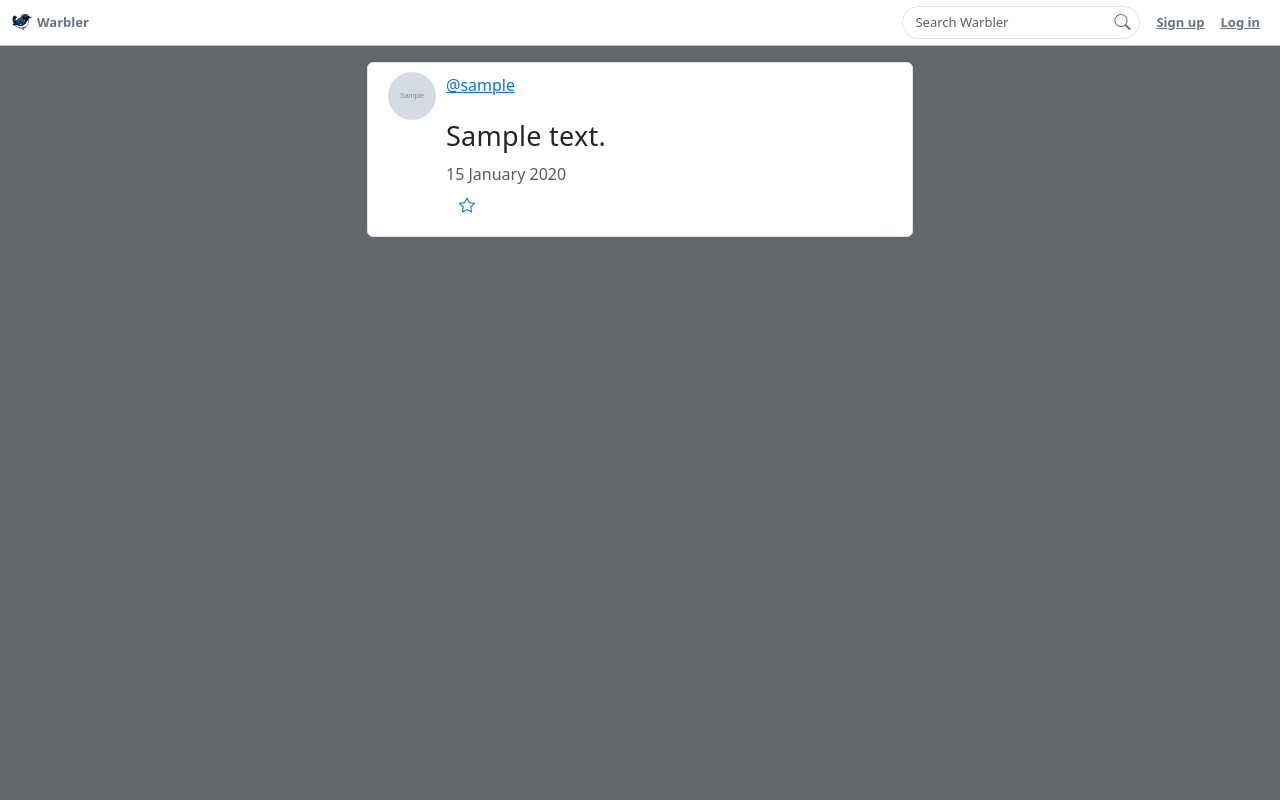
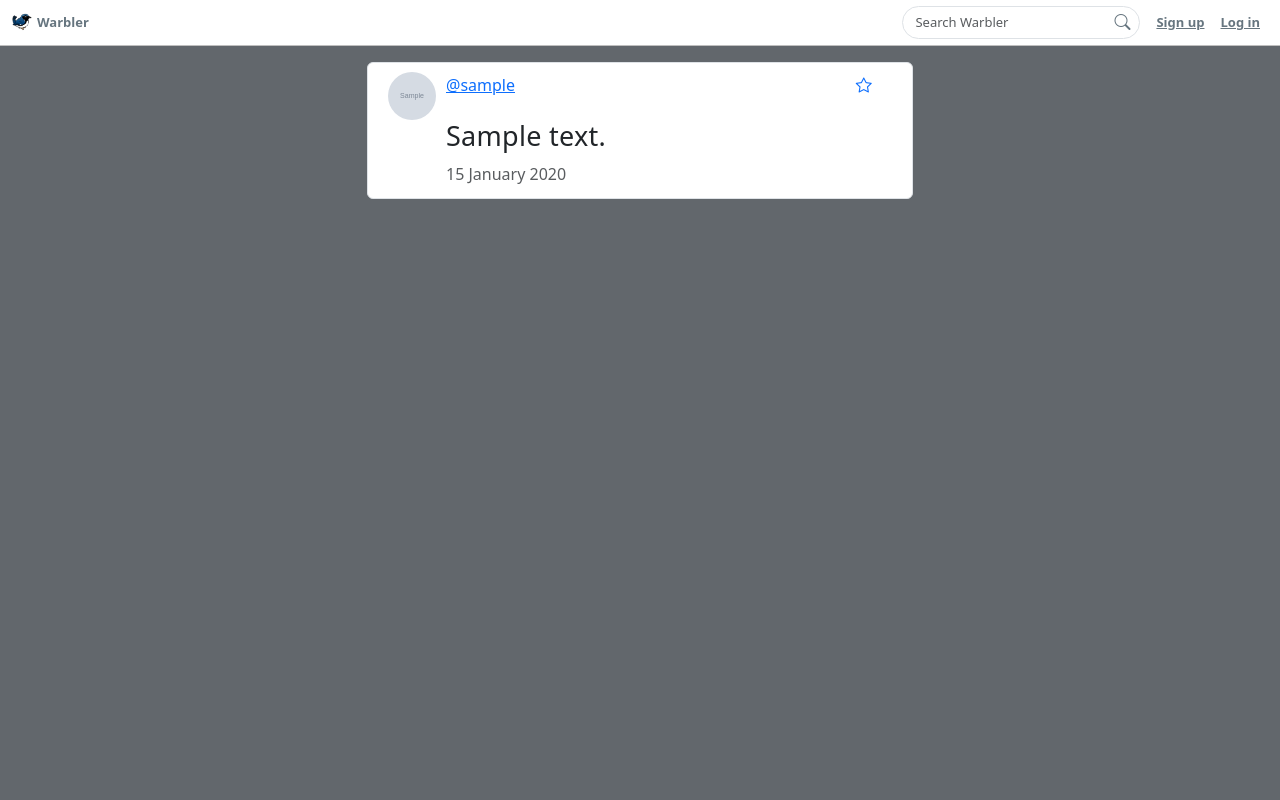
Before and after one commit to NoahAppelbaum/warbler, a Flask app: template templates/messages/show.html in a window 1280 px wide. Run offline with Flask 3, Linux system fonts and the light colour scheme; the template is opened without the code that fills it: values that come from a table or form of the project are taken from there, others are empty; tables that the repository leaves empty hold one stand-in row (values such as "Sample post"); grey boxes marked "Sample" are stand-in pictures.

Commit message:
notes and small fixes post-code review with Elie. Many fixme's

```diff
--- a/app.py
+++ b/app.py
@@ -387,7 +387,7 @@ def add_header(response):
 
 ##############################################################################
 # Likes
-
+#FIXME: split route -- adjust form buttons to send appropriate formactions
 @app.post('/messages/<int:message_id>/like')
 def add_or_remove_like(message_id):
     """handles liking / unliking a warble"""
@@ -406,7 +406,7 @@ def add_or_remove_like(message_id):
             db.session.delete(like)
             db.session.commit()
 
-            return redirect(f'/users/{g.user.id}/likes')
+            return redirect(f'{request.args["requesting_page"]}')
 
         else:
             new_like = Like(
@@ -415,10 +415,11 @@ def add_or_remove_like(message_id):
                 )
             db.session.add(new_like)
             db.session.commit()
-            return redirect(f'/users/{g.user.id}/likes')
+            return redirect(f'{request.args["requesting_page"]}')
+        #FIXME: fix these redirects
 
     else:
-        return render_template('/users/likes.html')
+        return render_template(f'{request.args["requesting_page"]}')
 
 
 @app.get('/users/<int:user_id>/likes')
@@ -439,6 +440,7 @@ def show_liked_messages(user_id):
                 .order_by(Message.timestamp.desc())
                 .limit(100)
                 .all())
+    #FIXME: refactor with updated model reference
 
 
 
--- a/models.py
+++ b/models.py
@@ -199,6 +199,8 @@ class Like(db.Model):
         primary_key=True
     )
 
+    #FIXME: get rid of these -- make many:many relationship reference
+    #   in appropriate table
     message = db.relationship('Message',backref='likes')
     user = db.relationship('User',backref='likes')
 
--- a/static/stylesheets/style.css
+++ b/static/stylesheets/style.css
@@ -263,6 +263,14 @@ nav + .container {
   font-size: 18px;
   font-weight: bold;
   padding-top: 3px;
+}
+
+.like-star {
+  position:absolute;
+  top: 2%;
+  right: 5%;
+  z-index: 3;
+
 }
 
 #messages {
--- a/templates/home.html
+++ b/templates/home.html
@@ -54,11 +54,11 @@
             </a>
             <div class="message-area">
               <a href="/users/{{ message.user.id }}">@{{ message.user.username }}</a>
-              <span class="text-muted">{{ message.timestamp.strftime('%d %B %Y') }}</span>
+              <span class="text-muted">{{ message.timestamp.strftime('%d %B %Y') }}
+                </span><span>{% include '/likes/like-form.html' %}</span>
               <p>{{ message.text }}</p>
             </div>
           </li>
-          <span>{% include '/likes/like-form.html' %}</span>
         {% endfor %}
       </ul>
     </div>
--- a/templates/likes/like-form.html
+++ b/templates/likes/like-form.html
@@ -1,14 +1,19 @@
 <!-- This is being used as an 'include' jinja template -->
 
 {% if message.user_id != g.user.id %}
-  <form action="/messages/{{ message.id }}/like" method="POST">
+  <form class="like-star" method="POST">
     {{ g.csrf_form.hidden_tag() }}
-    <!-- current URL "from" field? -->
+    <input type="text" name="requesting_page" hidden
+    value="{{ url_for(request.endpoint) }}">
+    <!-- FIXME: put this^ in forms.py? -->
+
 
     {% if message.id in g.user.likes|map(attribute='message_id') %}
-    <button type="submit" class="btn btn-link"><i class="bi bi-star-fill"></i></button>
+    <button formaction="/messages/{{ message.id }}/unlike" type="submit"
+    class="btn btn-link" id="unlike-btn"><i class="bi bi-star-fill"></i></button>
     {% else %}
-    <button type="submit" class="btn btn-link"><i class="bi bi-star"></i></button>
+    <button formaction="/messages/{{ message.id }}/like" type="submit"
+    class="btn btn-link" id="like-btn"><i class="bi bi-star"></i></button>
     {% endif %}
 
   </form>
```
